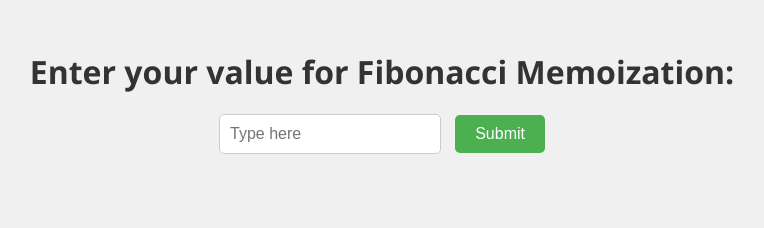
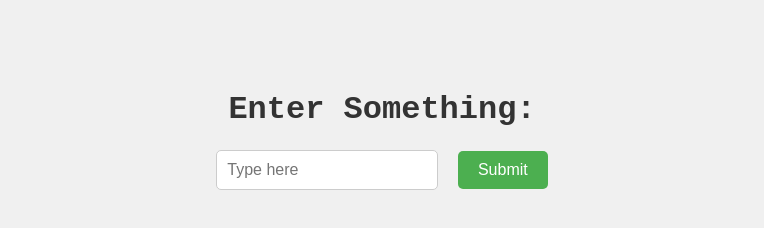
Before and after one commit to raunak2007/personal-website, a plain HTML site: page index.html in a window 1280 px wide. Shown: the whole page, without its empty margins (258-1022 px from the left). Drawn offline with Linux system fonts and the light colour scheme.

Commit message:
Update index.html

```diff
--- a/index.html
+++ b/index.html
@@ -6,10 +6,12 @@
     <title>Input Display</title>
     <style>
         body {
-            font-family: 'Segoe UI', Tahoma, Geneva, Verdana, sans-serif;
+            font-family: 'Source Code Pro', monospace;
             text-align: center;
             margin: 50px;
             background-color: #f0f0f0;
+            padding: 20px;
+            box-sizing: border-box;
         }
 
         h1 {
@@ -48,7 +50,7 @@
 </head>
 <body>
 
-    <h1>Enter your value for Fibonacci Memoization:</h1>
+    <h1>Enter Something:</h1>
     <input type="text" id="inputField" placeholder="Type here">
     <button id="submitBtn" onclick="displayInput()">Submit</button>
 
@@ -60,8 +62,8 @@
             var resultDiv = document.getElementById("result");
             resultDiv.innerHTML = inputValue;
 
-            // Replace everything in the body with the result
-            document.body.innerHTML = resultDiv.outerHTML;
+            // Set the entire body content to the result and apply monospace font
+            document.body.innerHTML = "<div style='font-family: \"Source Code Pro\", monospace;'>" + resultDiv.outerHTML + "</div>";
         }
     </script>
 
```
